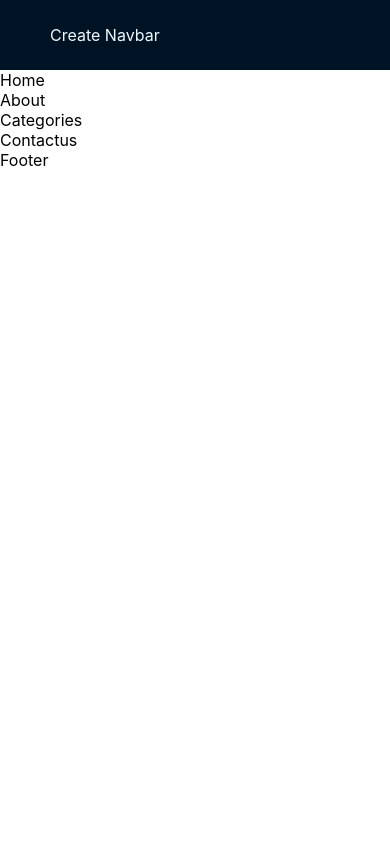
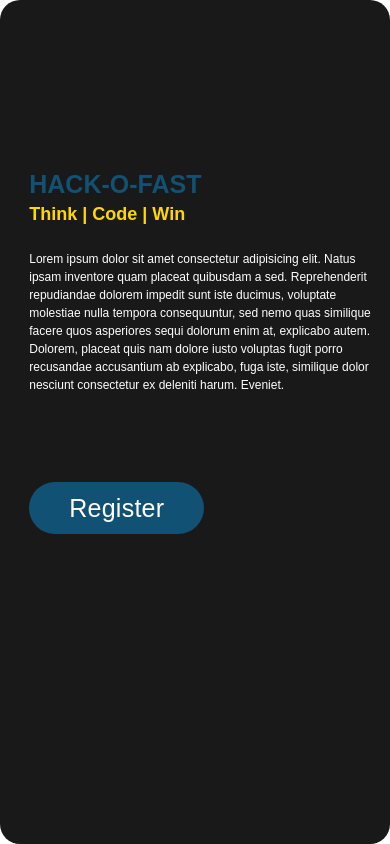
Before and after one commit to Yash282003/innobuzz-tritiya, a React (Create React App) app: page / in a window 390 px wide. Built offline with nearby package versions, Linux system fonts and the light colour scheme.

Commit message:
landing page

```diff
--- a/package.json
+++ b/package.json
@@ -5,7 +5,7 @@
   "dependencies": {
     "@emotion/react": "^11.10.4",
     "@emotion/styled": "^11.10.4",
-    "@mui/material": "^5.10.9",
+    "@mui/material": "^5.10.10",
     "@testing-library/jest-dom": "^5.16.5",
     "@testing-library/react": "^13.4.0",
     "@testing-library/user-event": "^13.5.0",
--- a/src/App.js
+++ b/src/App.js
@@ -16,12 +16,10 @@ function App() {
           path="/"
           element={
             <>
-              <Navbar />
+
               <Home />
-              <About />
-              <Categories />
-              <Contactus />
-              <Footer />
+
+
             </>
           }
         />
--- /dev/null
+++ b/src/components/Home/Home.css
@@ -0,0 +1,252 @@
+*{
+	margin:0px;
+	padding:0px;
+	box-sizing: border-box;
+	font-family: 'Poppins', sans-serif;
+	border-radius: 20px;
+}
+.section{
+	width: 100%;
+	min-height: 100vh;
+	background-color: rgb(26, 25, 25);
+    padding-top: 40px;
+}
+.container{
+	width: 85%;
+	display: block;
+	margin:auto;
+	padding-top: 130px;
+}
+.content-section{
+	float: left;
+	width: 55%;
+    margin-left: 0px;
+
+}
+.image-section{
+	float: right;
+	width: 45%;
+}
+.image-section img{
+	width: 100%;
+	height: auto;
+}
+.content-section .title{
+    color: #115173;
+	text-transform: uppercase;
+	font-size: 35px;
+    margin-left: 0px;
+
+}
+.content-section .content h2{
+	margin-top: 5px;
+	color:#FFD700;
+	font-size: 21px;
+}
+.content-section .content p{
+	margin-top: 25px;
+	font-family: sans-serif;
+	font-size: 16px;
+	line-height: 1.5;
+    color: #FFFFFF;
+    width: 500px;
+	display: flex;
+	flex-wrap: wrap;
+
+}
+.content-section .content .button{
+	margin-top: 100px;
+    margin-left: 0px;
+	box-shadow: #FFFFFF;
+
+}
+.content-section .content .button a{
+	background-color: #115173;
+	color: #FFFFFF;
+	padding:12px 40px;
+	text-decoration: none;
+	font-size: 25px;
+	letter-spacing: .25px;
+    border-radius: 30px;
+	}
+.content-section .content .button a:hover{
+	background-color: #FFD700;
+	color:#115173;
+}
+.content-section .social{
+	margin: 40px 40px;
+}
+.content-section .social i{
+	color:#115173;
+	font-size: 30px;
+	padding:0px 10px;
+}
+.content-section .social i:hover{
+	color:#FFD700;
+}
+@media screen and (max-width:1200px){
+
+
+	.img{
+		display: none;
+	}
+}
+@media screen and (max-width:1050px){
+	.hd1{
+		font-size: 60px;
+	}
+}
+@media screen and (max-width:900px){
+	.hd1{
+		font-size: 55px;
+	}
+}
+@media screen and (max-width:875px){
+	.hd1{
+		font-size: 50px;
+	}
+}
+@media screen and (max-width:740px){
+	.hd1{
+		font-size: 45px;
+
+	}
+	.content-section .content p{
+		font-size: 14px;
+		width: 350px;
+			display: flex;
+			flex-wrap: wrap;
+		}
+}
+
+@media screen and (max-width:670px){
+	.hd1{
+		font-size: 40px;
+	}
+}
+@media screen and (max-width:600px){
+	.hd1{
+		font-size: 30px;
+	}
+    .content-section .content p{
+		font-size: 14px;
+		width: 400px;
+			display: flex;
+			flex-wrap: wrap;
+}}
+	@media screen and (max-width:460px){
+		.hd1{
+			font-size: 25px;
+
+		}
+		.content-section .content p{
+			font-size: 12px;
+			width: 400px;
+				display: flex;
+				flex-wrap: wrap;
+			}
+	}
+	@media screen and (max-width:460px){
+		.content-section .content p{
+			font-size: 12px;
+			width: 350px;
+				}
+.content-section .content h2{
+
+					font-size: 18px;
+				}
+			}
+@media screen and (max-width:380px){
+				.content-section .content p{
+
+					width: 300px;
+						}
+						.hd1{
+							font-size: 20px;
+
+						}
+					}
+
+
+/*@media(max-width:600){
+	.container{
+		display: flex;
+		width: 40%;
+	}
+}
+@media(max-width:480px){
+	.content-section{
+		float:left;
+		width:30%;
+		display: flex;
+		margin:0px;
+
+}}
+
+@media (max-width: 1024px){
+	.container{
+    display: flex;
+	width: 50%;
+
+	margin-left: 0px;
+	padding-top:100px;
+
+}
+.content-section{
+	float:left;
+	width:90%;
+	display: flex;
+	margin:0px;
+
+}
+.content-section .content p{
+	font-size: 10px;
+}
+.image-section{
+	float:none;
+	width:100%;
+	display: none;
+
+}
+.image-section {
+	width: 50%;
+	height: 50%;
+	display: none;
+	margin:auto;
+}
+.content-section .title{
+	text-align: center;
+	font-size: 19px;
+}
+.content-section .content .button{
+	text-align: center;
+}
+.content-section .content .button a{
+	padding:9px 30px;
+}
+.content-section .social{
+	text-align: center;
+}
+
+}
+/*@media (max-width: 1104px) {
+     .img{
+        height: 350px;
+        width: 350px;
+    }
+}
+@media (max-width: 947px){
+	.container{
+        width: 100%;
+    }
+    .img{
+        display: flex;
+        justify-content: center;
+        margin: 0 auto 60px;
+    }
+     .content-section{
+        flex: 100%;
+    }
+
+
+    }*/
--- a/src/components/Home/Home.jsx
+++ b/src/components/Home/Home.jsx
@@ -1,8 +1,30 @@
 import React from 'react'
-
+import './Home.css'
+import logo from '../../assets/image.jpg'
 const Home = () => {
   return (
-    <div>Home</div>
+    <div className="section">
+      <div className="container">
+        <div className="content-section">
+          <div className="title">
+            <h1 className='hd1'>Hack-o-Fast</h1>
+          </div>
+          <div className="content">
+            <h2 className='subhed'>Think | Code | Win</h2>
+            <p className='pd1'>Lorem ipsum dolor sit amet consectetur adipisicing elit. Natus ipsam inventore quam placeat quibusdam a sed. Reprehenderit repudiandae dolorem impedit sunt iste ducimus, voluptate molestiae nulla tempora consequuntur, sed nemo quas similique facere quos asperiores sequi dolorum enim at, explicabo autem. Dolorem, placeat quis nam dolore iusto voluptas fugit porro recusandae accusantium ab explicabo, fuga iste, similique dolor nesciunt consectetur ex deleniti harum. Eveniet.</p>
+            <div className="button">
+              <a href=" ">Register</a>
+            </div>
+          </div>
+          <div className="social">
+            <a href=""><i className="fab fa-youtube"></i></a>
+          </div>
+        </div>
+        <div className="image-section">
+          <img className="img" src={logo} alt="hackathon" />
+        </div>
+      </div>
+    </div>
   )
 }
 
```
Also changed, not shown: src/assets/image.jpg (added), 1 other file (tests, documents, lock files or other folders).
